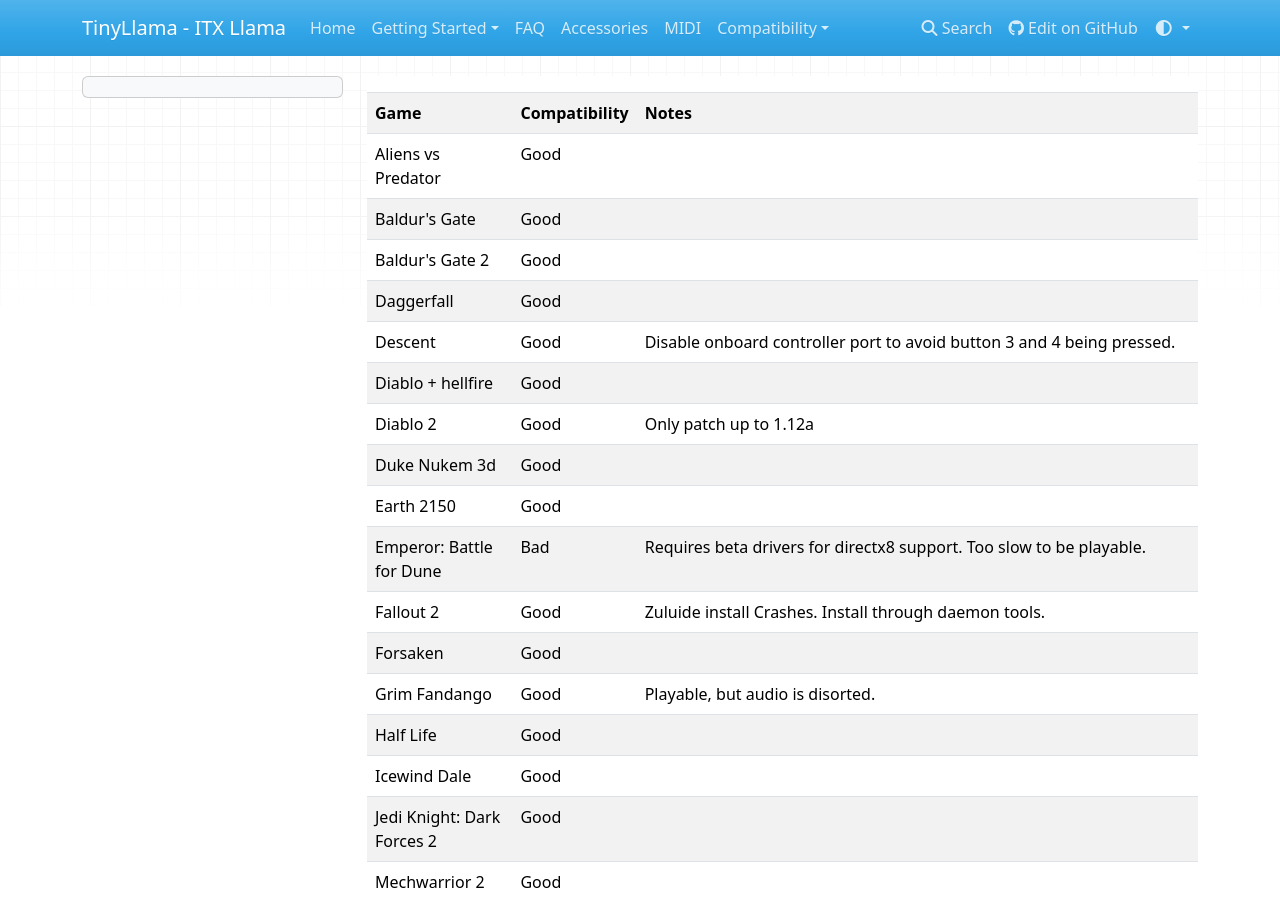
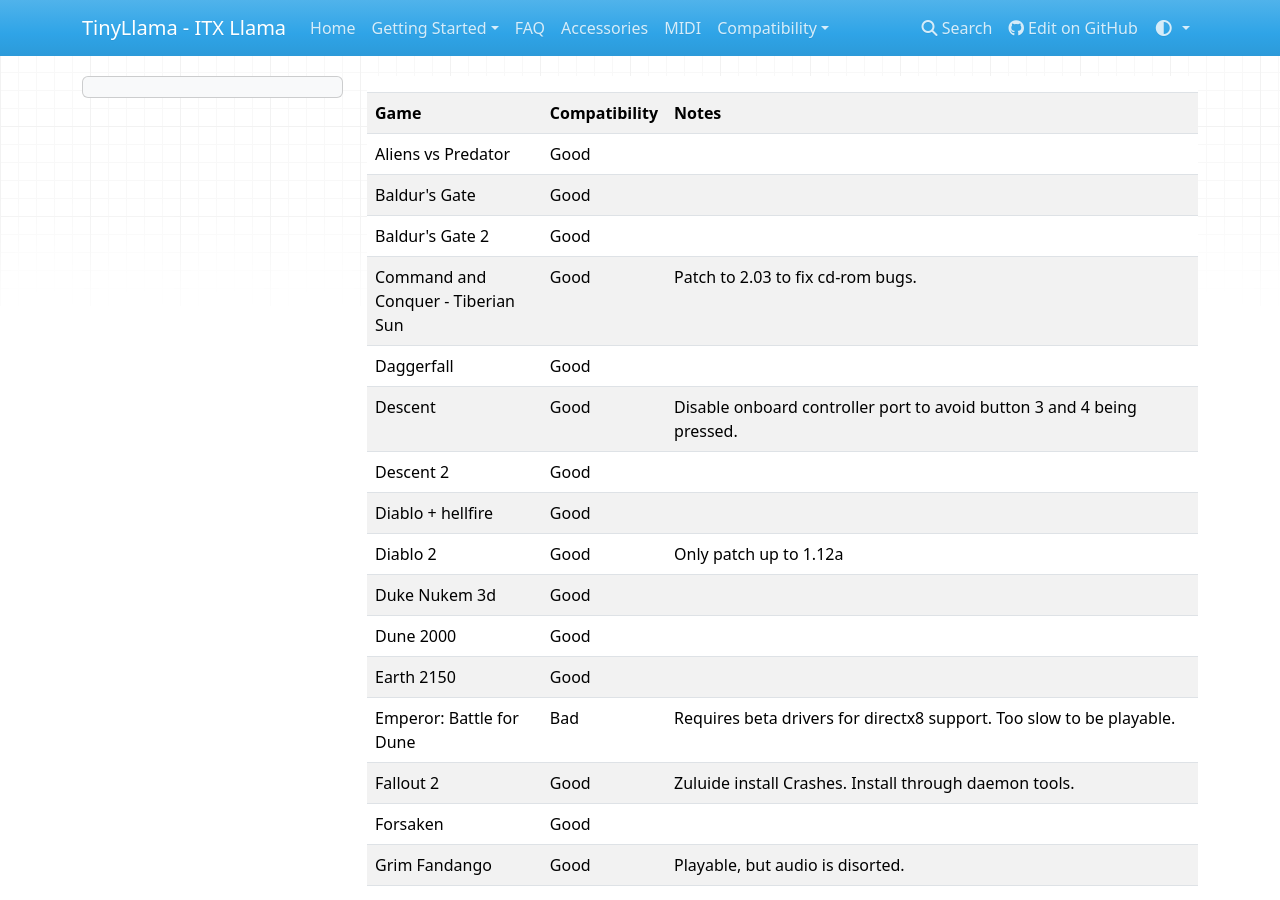
Before and after one commit to timesscar/tinyllama-docs, an MkDocs documentation site: the page built from docs/itxllama/games/winGameCompat.md, in a window 1280 px wide and 900 px high. Built offline with MkDocs 1.6.1, drawn with Linux system fonts in a browser that asks for light colours; nearby versions of some CDN libraries.

Commit message:
Added a few more games

```diff
--- a/docs/itxllama/games/winGameCompat.md
+++ b/docs/itxllama/games/winGameCompat.md
@@ -6,11 +6,14 @@
 | Aliens vs Predator | Good            |     |
 | Baldur's Gate | Good               |    |
 | Baldur's Gate 2 | Good               |    |
+| Command and Conquer - Tiberian Sun | Good               |  Patch to 2.03 to fix cd-rom bugs.  |
 | Daggerfall | Good               |    |
 | Descent | Good               | Disable onboard controller port to avoid button 3 and 4 being pressed.   |
+| Descent 2 | Good               | |
 | Diablo + hellfire | Good               |    |
 | Diablo 2 | Good               | Only patch up to 1.12a   |
 | Duke Nukem 3d | Good               |    |
+| Dune 2000 | Good               |    |
 | Earth 2150 | Good               |   |
 | Emperor:  Battle for Dune | Bad               |  Requires beta drivers for directx8 support.  Too slow to be playable.   |
 | Fallout 2 | Good               | Zuluide install Crashes.  Install through daemon tools.   |
```
